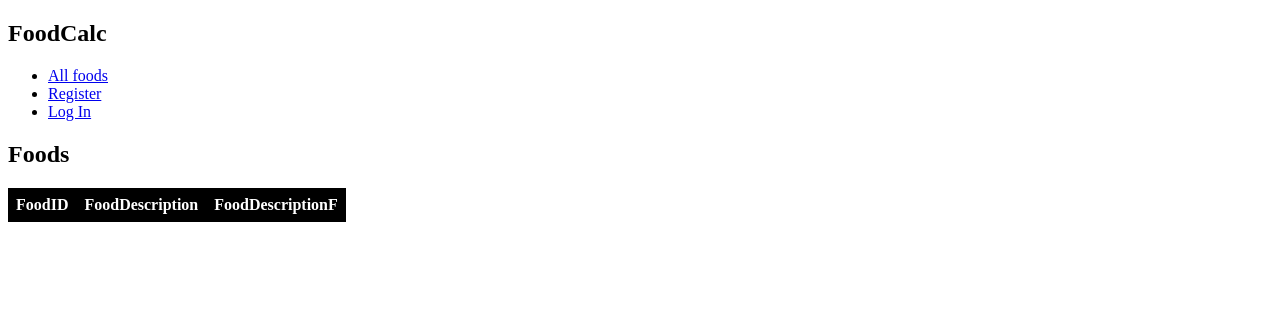
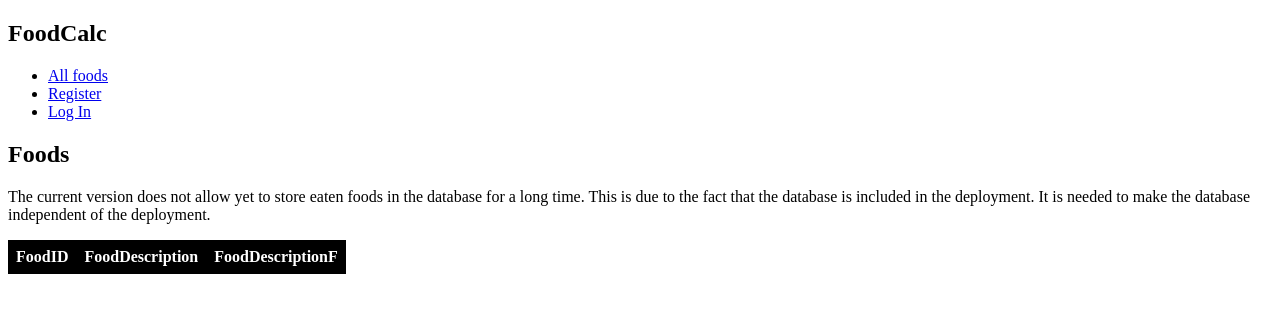
Before and after one commit to artiom-matvei/foodcalc, a Flask app: page / in a window 1280 px wide. Shown: the top 313 px of the page. Run offline with Flask 2, Linux system fonts and the light colour scheme; data that the repository does not hold is empty.

Commit message:
added a comment explaining the limitations of the current version (profiles and eaten food entered may be lost)

```diff
--- a/templates/base.html
+++ b/templates/base.html
@@ -23,6 +23,7 @@
 <section class="content">
   <header>
     {% block header %}{% endblock %}
+  <p>The current version does not allow yet to store eaten foods in the database for a long time. This is due to the fact that the database is included in the deployment. It is needed to make the database independent of the deployment.</p>
   </header>
   {% for message in get_flashed_messages() %}
     <div class="flash">{{ message }}</div>
```
